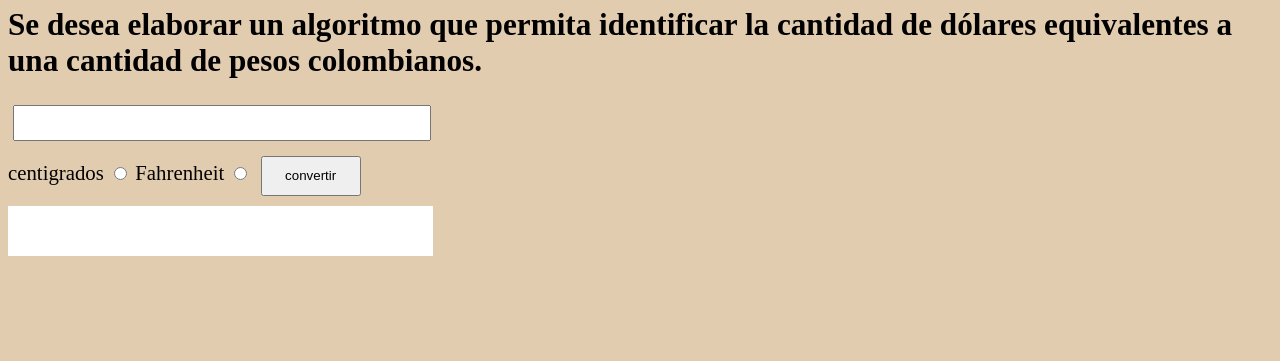
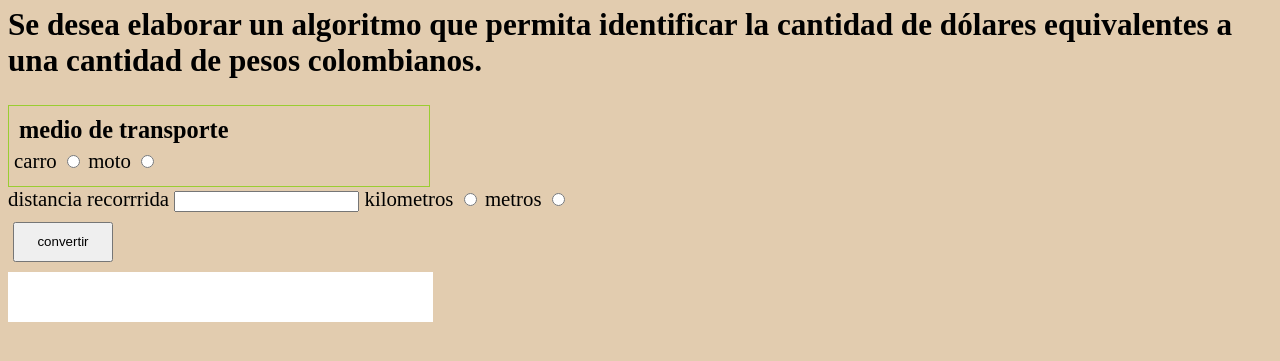
Before and after one commit to JesusDavidJaimesSerranoADSO/JesusDavidJaimesSerrano, a plain HTML site: page taller 1/index.html in a window 1280 px wide. Shown: the part 97-458 px from the top of the page. Drawn offline with Linux system fonts and the light colour scheme.

Commit message:
Taller 1 Ejercicio 5 incompleto

```diff
--- a/taller 1/index.html
+++ b/taller 1/index.html
@@ -13,12 +13,20 @@
     <h2> Se desea elaborar un algoritmo que permita identificar la cantidad de dólares equivalentes a una cantidad
         de pesos colombianos.</h2>
     <form id="myform">
-        <input type="text" name="temp">
-        <div class="cont">
-            <label>centigrados</label>
-            <input type="radio" name="selet" value="cen">
-            <label>Fahrenheit</label>
-            <input type="radio" name="selet" value="fat">
+        <div class="medio">
+            <h3>medio de transporte</h3>
+            <label>carro</label>
+            <input type="radio" name="selet" value="kmc">
+            <label>moto</label>
+            <input type="radio" name="selet" value="kmm">
+        </div>
+        <label>distancia recorrrida</label>
+        <input type="text" name="dis">
+        <div class="unidad">
+            <label>kilometros</label>
+            <input type="radio" name="selet" value="km">
+            <label>metros</label>
+            <input type="radio" name="selet" value="km">
         </div>
         <input type="submit" value="convertir">
     </form>
--- a/taller 1/main.js
+++ b/taller 1/main.js
@@ -1,18 +1,32 @@
 addEventListener("DOMContentLoaded",e=>{
-    let opcion = document.querySelector('.cont');
-    let valor = document.querySelector('[name="temp"]')
+    let opcion = document.querySelector('.medio');
+    let dist = document.querySelector('[name="dis"]')
     let rest = 0
 
     opcion.addEventListener("change", (e)=>{
         let seleccion = e.target.value
-            if( seleccion == "cen"){
-            rest = (valor.value * 9/5) + 32
+            if( seleccion == "kmc"){
+            rest = 40
         }
         else{
-            rest = (valor.value - 32 ) * 5/9
+            rest = 60
         }
     })
 
+
+    let unidad = document.querySelector('.unidad')
+    unidad.addEventListener("change", (e)=>{
+        let seleccion = e.target.value
+        if( seleccion == "km"){
+            rest = 40
+        }
+        else{
+            rest = 60
+        }
+
+    })
+
+    let op = dist * rest
     let myform = document.querySelector("#myform");
 
     myform.addEventListener("submit", (e)=>{
--- a/taller 1/style.css
+++ b/taller 1/style.css
@@ -3,11 +3,14 @@ body{
     background: rgb(226, 204, 175);
 }
 h3{
-    color:darkcyan;
-    text-align: center;
+    margin: 5px
 }
-.cont{
-    display: inline-block;
+.medio{
+    width: 410px;
+    height: 70px;
+    padding: 5px;
+    border: 1px solid yellowgreen;
+    display: block;
 }
 [name="temp"]{
     margin: 5px 5px;
@@ -16,7 +19,7 @@ h3{
     height: 30px;
 }
 [type="submit"]{
-    display: inline-block;
+    display: block;
     margin: 10px 5px;
     width: 100px;
     height: 40px;
@@ -27,3 +30,6 @@ h3{
     height: 50px;
     background: white;
 }
+.unidad{
+    display: inline-block;
+}
```
